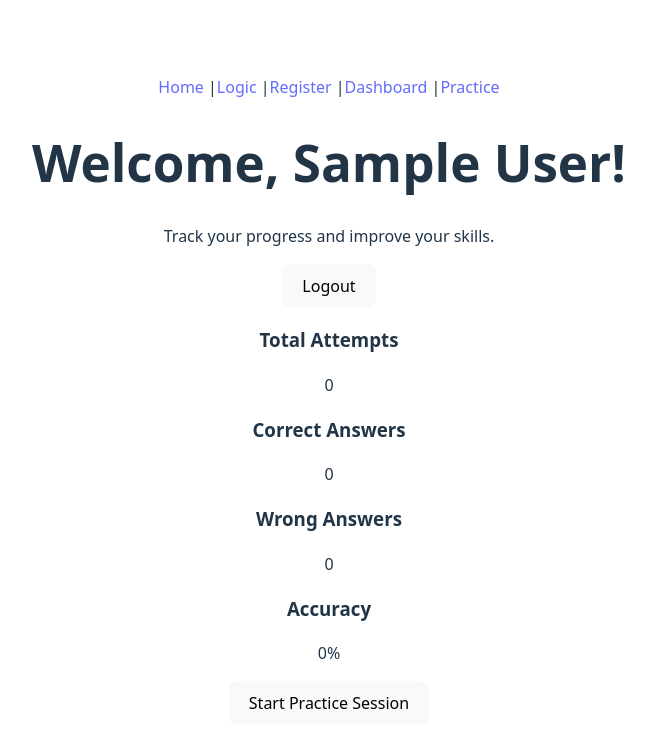
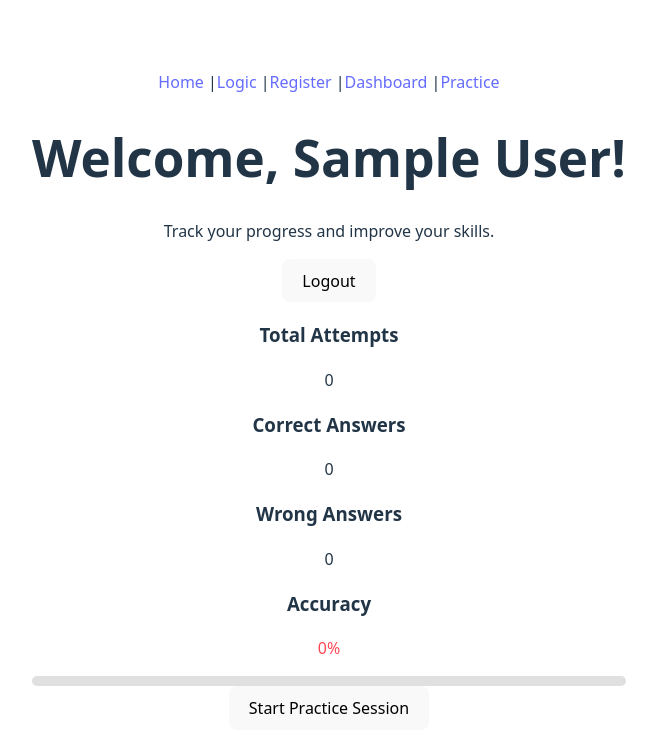
Before and after one commit to LavishkaDhamija/PowerPath, a React (Vite) app in the folder client/: page /dashboard in a window 1280 px wide. Shown: the top 752 px of the page, without its empty margins (311-968 px from the left). Built offline with nearby package versions, Linux system fonts and the light colour scheme; no server answers; sample sign-in values are in the browser's storage.

Commit message:
enhanced dashboard

```diff
--- a/client/src/pages/Dashboard.jsx
+++ b/client/src/pages/Dashboard.jsx
@@ -53,6 +53,20 @@ export default function Dashboard() {
         navigate('/login');
     };
 
+    if (loading) {
+        return <div className='container'><h2>Loading dashboard...</h2></div>;
+    }
+
+    const getAccuracyColor = (accuracy) => {
+        const val = parseFloat(accuracy);
+        if (val >= 80) return '#2ed573'; // Green
+        if (val >= 50) return '#ffa502'; // Orange/Yellow
+        return '#ff4757'; // Red
+    };
+
+    const accuracyVal = stats.accuracy || 0;
+    const accuracyColor = getAccuracyColor(accuracyVal);
+
     return (
         <div className='container'>
             <header className='dashboard-header'>
@@ -80,7 +94,22 @@ export default function Dashboard() {
                 </div>
                 <div className='stat-card'>
                     <h3>Accuracy</h3>
-                    <p className='stat-value'>{stats.accuracy || 0}%</p>
+                    <p className='stat-value' style={{ color: accuracyColor }}>{accuracyVal}%</p>
+                    <div className="progress-bar-container" style={{
+                        marginTop: '10px',
+                        background: '#e0e0e0',
+                        borderRadius: '5px',
+                        height: '10px',
+                        width: '100%',
+                        overflow: 'hidden'
+                    }}>
+                        <div style={{
+                            width: `${accuracyVal}%`,
+                            background: accuracyColor,
+                            height: '100%',
+                            transition: 'width 0.5s ease-in-out'
+                        }}></div>
+                    </div>
                 </div>
             </div>
 
```
